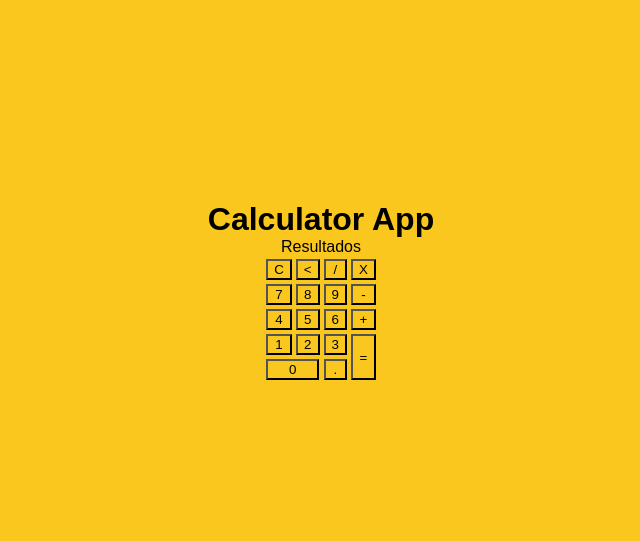
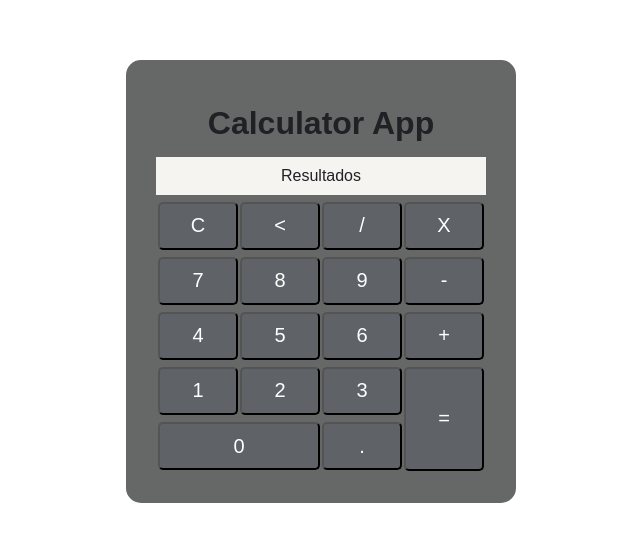
Before and after one commit to mikaelelias/calculator_app, a plain HTML site: page Calculator App/index.html in a window 1280 px wide. Shown: the part 119-660 px from the top of the page, without its empty margins (319-959 px from the left). Drawn offline with Linux system fonts and the light colour scheme.

Commit message:
progress css

```diff
--- a/Calculator App/index.html
+++ b/Calculator App/index.html
@@ -8,14 +8,12 @@
     <link rel="stylesheet" href="style.css">
 </head>
 <body>
-    <div class="master">
+    <div class="container">
+    <div class="calculadora">
         <h1>Calculator App</h1>
-        <div class="calculadora">
         <p id="resultado">Resultados<p></p>
-        </div>
 
-        <div class="container_calculadora">
-            <table calculadora>
+        <table>
             <tr>
                 <td><button class="botao">C</button></td>
                 <td><button class="botao"><</button></td>
@@ -41,11 +39,11 @@
                 <td><button class="botao">1</button></td>
                 <td><button class="botao">2</button></td>
                 <td><button class="botao">3</button></td>
-                    <td rowspan="2"><button style="height: 46px;">=</button></td>
+                <td rowspan="2"><button style="height: 104px;">=</button></td>
             </tr>
 
             <tr>
-                    <td colspan="2"><button style="width: 53px;">0</button></td>
+                <td colspan="2"><button style="width: 162px;">0</button></td>
                 <td><button class="botao">.</button></td>
             </tr>
         </table>
--- a/Calculator App/style.css
+++ b/Calculator App/style.css
@@ -1,18 +1,50 @@
 * {
     margin: 0;
+    padding: 0;
     box-sizing: border-box;
-    background-color: rgb(250, 199, 31);
 }
 
-.master {
+.container {
     display: flex;
-    flex-direction: column;
     align-items: center;
-    margin: 0 auto;
-    margin-top: 40vh;
+    justify-content: center;
+    height: 100vh;
     font-family: Arial, Helvetica, sans-serif;
+
+}
+
+h1 {
+    margin: 15px;
+}
+
+#resultado {
+    border: white;
+    padding: 10px;
+    width: 100%;
+    background: #f6f4f1;
+    margin-top: 5px;
+}
+
+.calculadora {
+    background-color: rgb(102, 104, 104);
+    text-align: center;
+    padding: 30px;
+    border-radius: 15px;
+    color: #202125;
+    border-color: white;
 }
 
 button {
-    width: 100%;
+    width: 5rem;
+    height: 3rem;
+    background-color: #5f6267;
+    border-radius: 5px;
+    color: white;
+    font-size: 20px;
+    margin-top: 5px;
+    cursor: pointer;
 }
+
+button:hover {
+    background-color: rgb(59, 58, 58);
+    }
```
Lines whose indentation alone changed are shown as unchanged.
